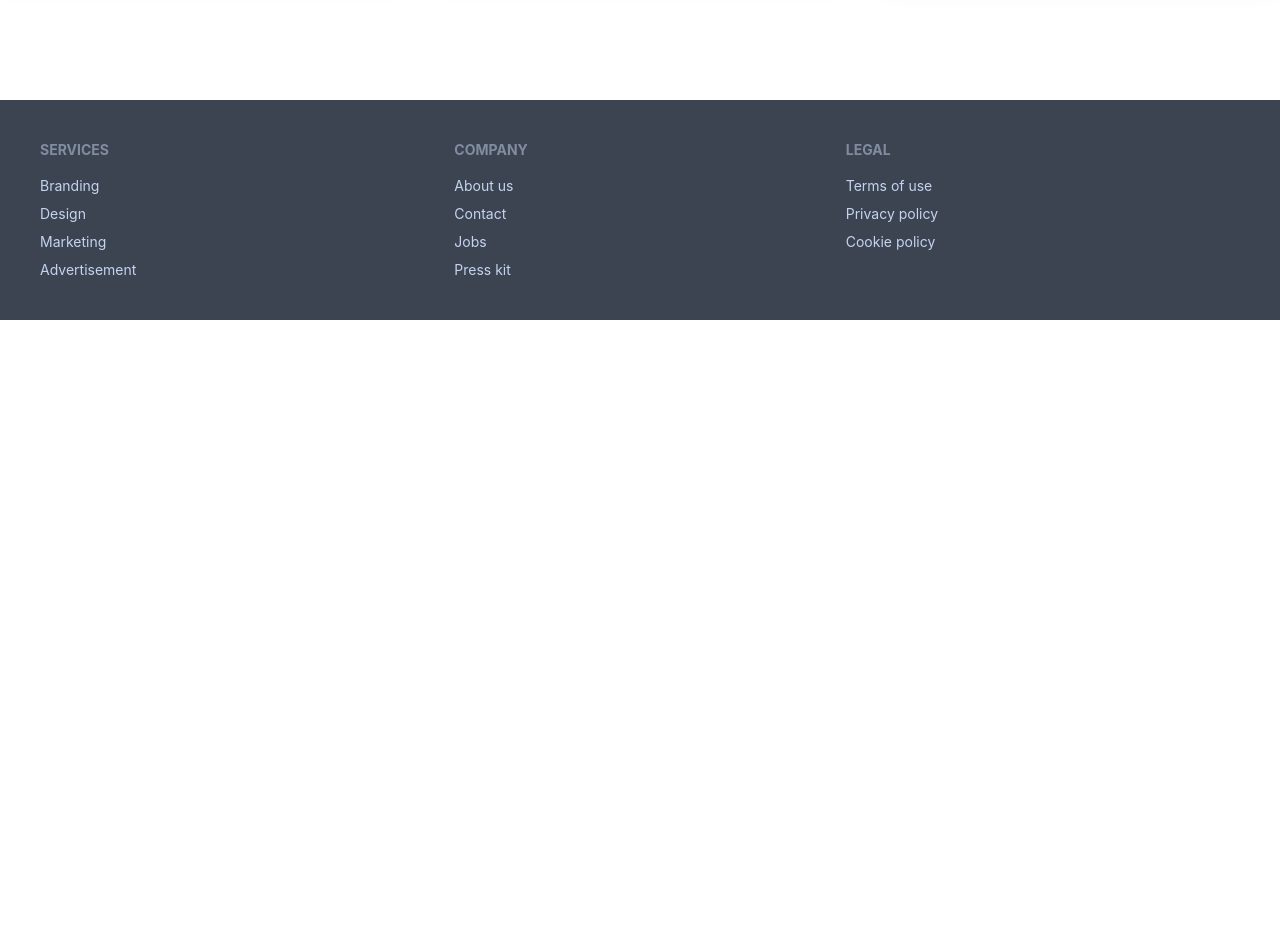
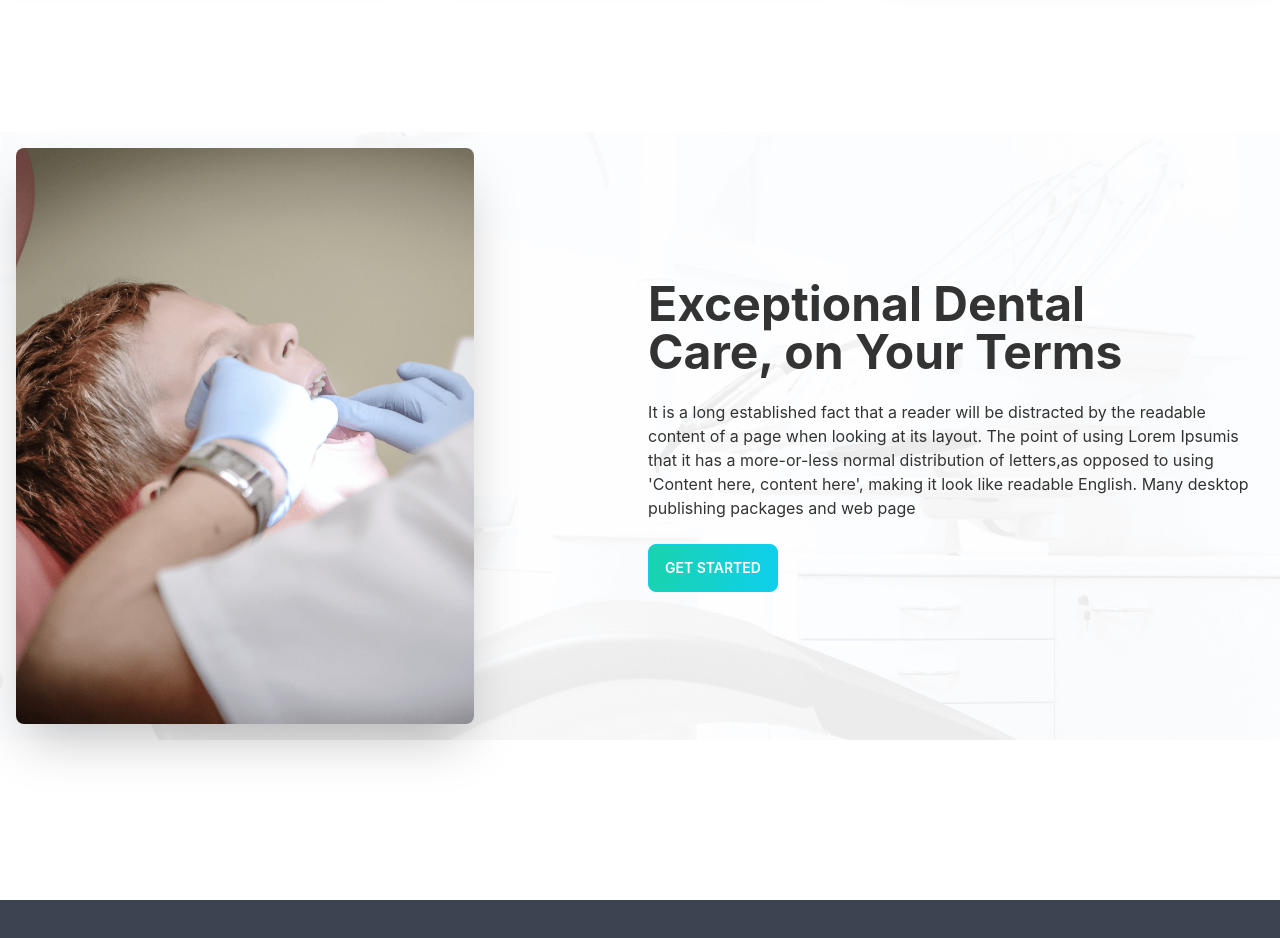
Before and after one commit to Mezan2002/doctors_portal_client_by_mezan, a React (Create React App) app: page / in a window 1280 px wide. Shown: the part 1620-2558 px from the top of the page. Before the commit the page ends 1940 px from the top, so only its background shows below. Built offline with nearby package versions, Linux system fonts and the light colour scheme.

Commit message:
about added

```diff
--- /dev/null
+++ b/src/Pages/Home/About/About.js
@@ -0,0 +1,38 @@
+import React from "react";
+import aboutImage from "../../../assets/images/treatment.png";
+
+const About = () => {
+  return (
+    <div>
+      <div className="hero my-40">
+        <div className="hero-content flex-col lg:flex-row">
+          <div className="w-1/2">
+            <img
+              src={aboutImage}
+              className="rounded-lg shadow-2xl h-[576px]"
+              alt=""
+            />
+          </div>
+          <div className="w-1/2">
+            <h1 className="text-5xl font-bold">
+              Exceptional Dental <br /> Care, on Your Terms
+            </h1>
+            <p className="py-6">
+              It is a long established fact that a reader will be distracted by
+              the readable content of a page when looking at its layout. The
+              point of using Lorem Ipsumis that it has a more-or-less normal
+              distribution of letters,as opposed to using 'Content here, content
+              here', making it look like readable English. Many desktop
+              publishing packages and web page
+            </p>
+            <button className="btn btn-primary bg-gradient-to-r from-secondary to-primary text-white">
+              Get Started
+            </button>
+          </div>
+        </div>
+      </div>
+    </div>
+  );
+};
+
+export default About;
--- a/src/Pages/Home/Home/Home.js
+++ b/src/Pages/Home/Home/Home.js
@@ -1,4 +1,5 @@
 import React from "react";
+import About from "../About/About";
 import Banner from "../Banner/Banner";
 import InfoCard from "../InfoCard/InfoCard";
 import ServiceCards from "./ServiceCards/ServiceCards";
@@ -9,6 +10,7 @@ const Home = () => {
       <Banner></Banner>
       <InfoCard></InfoCard>
       <ServiceCards></ServiceCards>
+      <About></About>
     </div>
   );
 };
```
